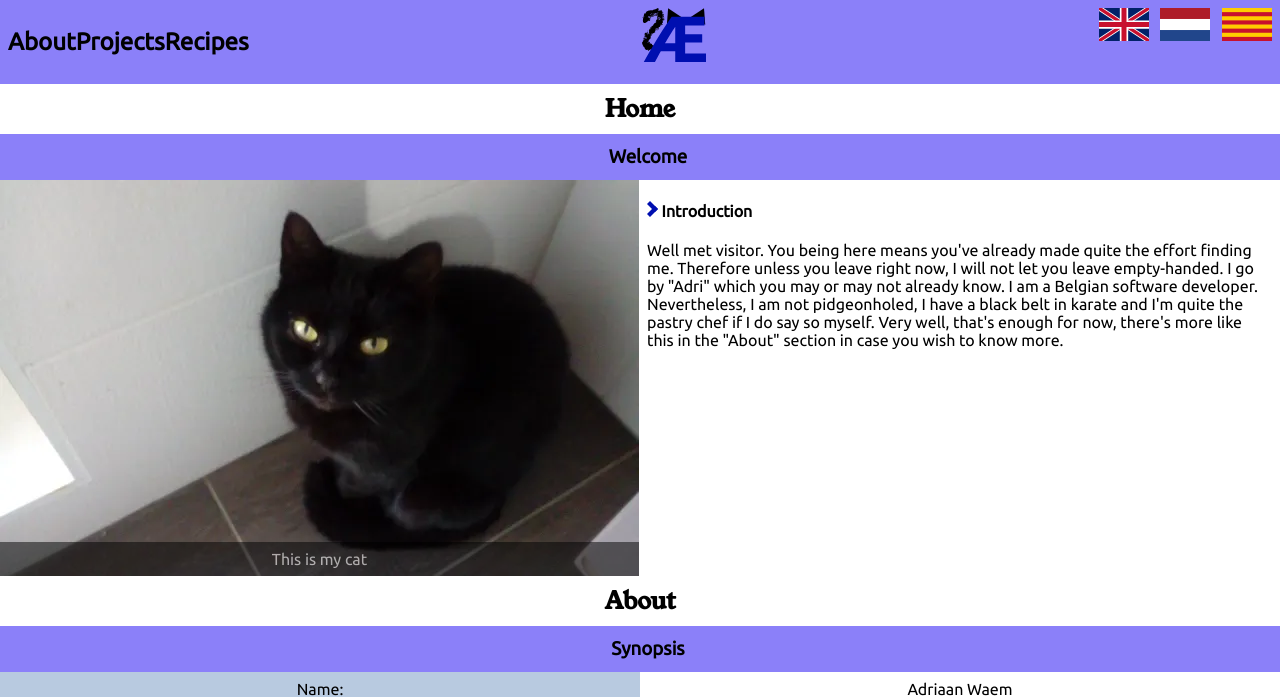
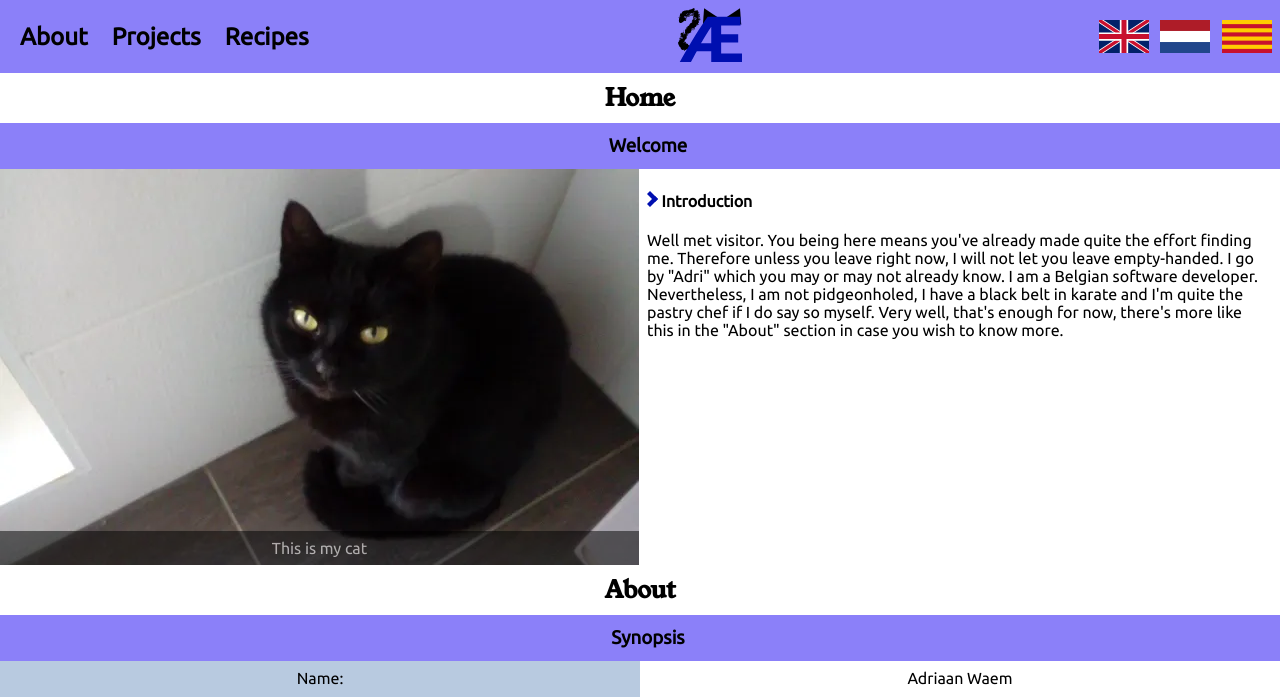
Before and after one commit to Adrigorithm/MyWebsite, a PHP site: page / in a window 1280 px wide. Shown: the top 697 px of the page. Run offline with PHP 8.4, Linux system fonts and the light colour scheme.

Commit message:
fixed nav layout for lang selector

```diff
--- a/assets/css/final.css
+++ b/assets/css/final.css
@@ -58,12 +58,20 @@
   order: 9999;
 }
 
+.order-first{
+  order: -9999;
+}
+
 .m-0{
   margin: 0px;
 }
 
 .m-2{
   margin: 0.5rem;
+}
+
+.m-1{
+  margin: 0.25rem;
 }
 
 .mx-2{
@@ -107,6 +115,10 @@
 
 .mr-2{
   margin-right: 0.5rem;
+}
+
+.mt-3{
+  margin-top: 0.75rem;
 }
 
 .block{
@@ -231,6 +243,10 @@
 
 .justify-evenly{
   justify-content: space-evenly;
+}
+
+.justify-items-center{
+  justify-items: center;
 }
 
 .gap-x-2\.5{
@@ -454,9 +470,18 @@
     margin: 0px;
   }
 
+  .sm\:m-3{
+    margin: 0.75rem;
+  }
+
   .sm\:my-4{
     margin-top: 1rem;
     margin-bottom: 1rem;
+  }
+
+  .sm\:my-3{
+    margin-top: 0.75rem;
+    margin-bottom: 0.75rem;
   }
 
   .sm\:mb-0{
--- a/index.html
+++ b/index.html
@@ -30,21 +30,23 @@
 
   <nav id="mainNav"
     class="flex flex-col sm:flex-row p-2 bg-mediumPurple dark:bg-lightSteelBlue justify-between">
-    <div class="flex flex-col sm:flex-row items-center">
+    <div class="flex flex-col sm:order-1 sm:flex-row items-center justify-items-center">
       <a class="block no-underline text-black" href="#about">
-        <h1>About</h1>
+        <h1 class="m-1 sm:m-3">About</h1>
       </a>
       <a class="block no-underline text-black" href="#projects">
-        <h1>Projects</h1>
+        <h1 class="m-1 sm:m-3">Projects</h1>
       </a>
       <a class="block no-underline text-black" href="#recipes">
-        <h1>Recipes</h1>
+        <h1 class="m-1 sm:m-3">Recipes</h1>
       </a>
     </div>
 
-    <a href="/index.html"><img src="/assets/img/logo.svg" class="w-16" alt="logo"></a>
+    <div class="text-center order-first sm:order-2">
+      <a href="/index.html"><img src="/assets/img/logo.svg" class="w-16" alt="logo"></a>
+    </div>
 
-    <div id="langSelector">
+    <div id="langSelector" class="mt-3 sm:order-3 text-center">
       <img class="mr-2" src="/assets/img/uk.svg" alt="uk">
       <img class="mr-2" src="/assets/img/netherlands.svg" alt="netherlands">
       <img src="/assets/img/senyera.svg" alt="senyera">
```
